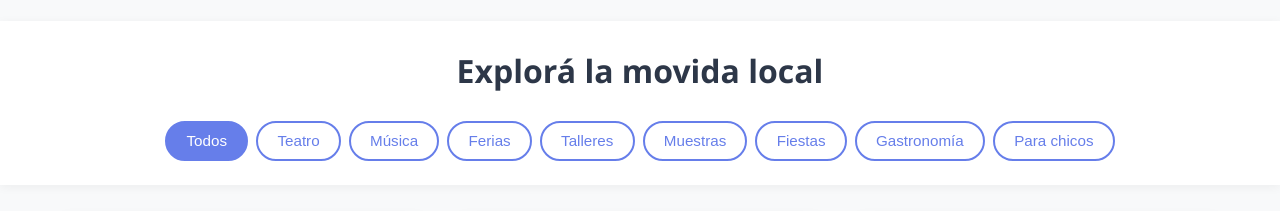
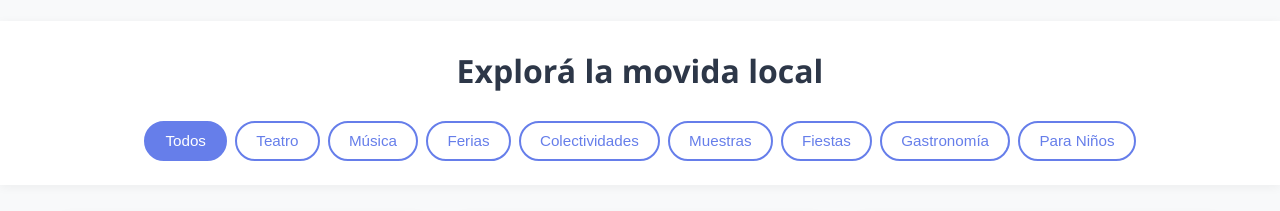
Before and after one commit to Lgomez12/movida-ch, a plain HTML site: page index.html in a window 1280 px wide. Shown: the part 940-1151 px from the top of the page. Drawn offline with Linux system fonts and the light colour scheme.

Commit message:
Update index.html

```diff
--- a/index.html
+++ b/index.html
@@ -1195,11 +1195,11 @@
             <button class="filter-btn" data-filter="teatro">Teatro</button>
             <button class="filter-btn" data-filter="musica">Música</button>
             <button class="filter-btn" data-filter="ferias">Ferias</button>
-            <button class="filter-btn" data-filter="talleres">Talleres</button>
+            <button class="filter-btn" data-filter="talleres">Colectividades</button>
             <button class="filter-btn" data-filter="muestras">Muestras</button>
             <button class="filter-btn" data-filter="fiestas">Fiestas</button>
             <button class="filter-btn" data-filter="gastronomia">Gastronomía</button>
-            <button class="filter-btn" data-filter="chicos">Para chicos</button>
+            <button class="filter-btn" data-filter="chicos">Para Niños</button>
         </div>
     </section>
 
@@ -1302,7 +1302,7 @@
     <section class="destacado-section">
         <div class="destacado-card">
             <h2>Destacado de la semana</h2>
-            <p class="fecha">🎉 Gran Fiesta del Encuentro Chivilcoyano · Próximo Sábado - 22:00 hs</p>
+            <p class="fecha">Gran Fiesta del Encuentro Chivilcoyano · Próximo Sábado - 22:00 hs</p>
             <p>El evento tradicionalista y comunitario más esperado llega con patio gastronómico gigante, artesanos, desfiles de campo y entrada libre y gratuita.</p>
             <p><strong>📍 Predio del Centro Tradicionalista El Fogón</strong></p>
             <a href="https://www.instagram.com/elfogonctro.tradicionalista/" target="_blank" class="btn">Más información del Predio →</a>
```
